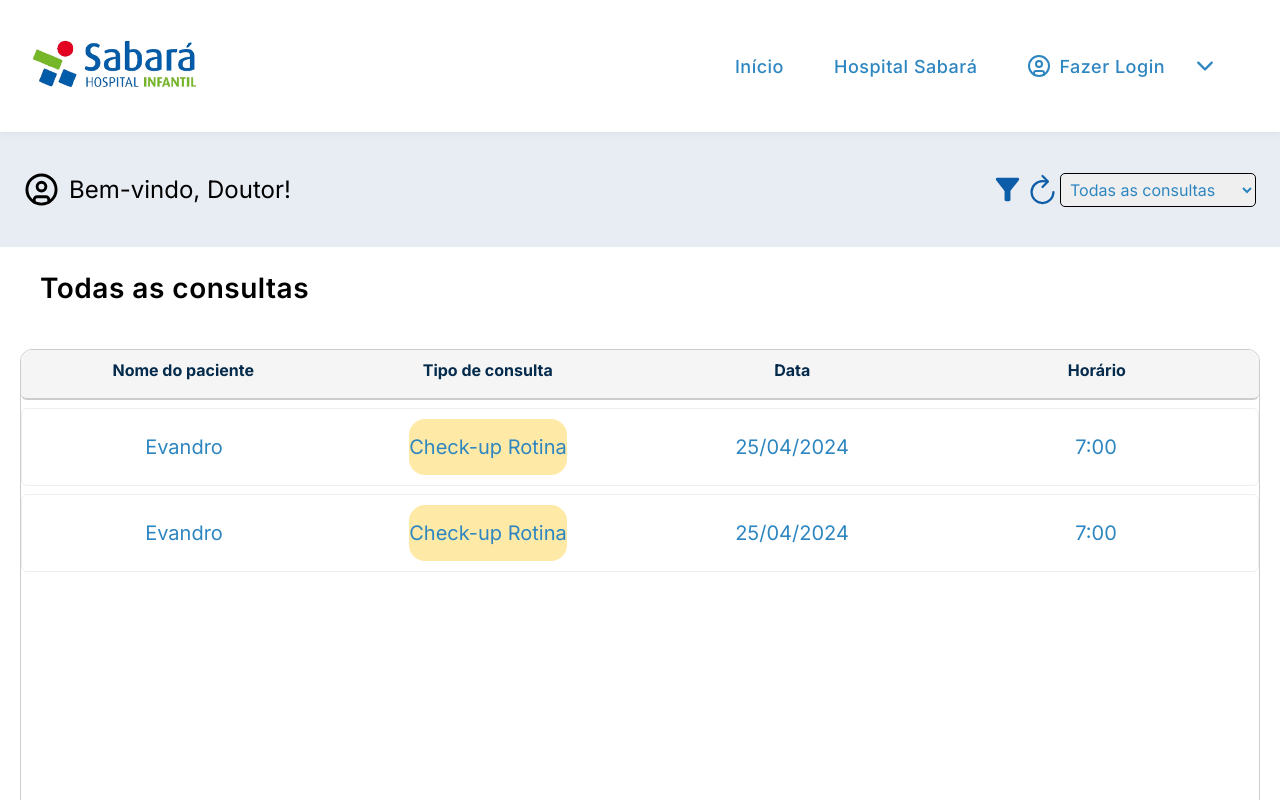
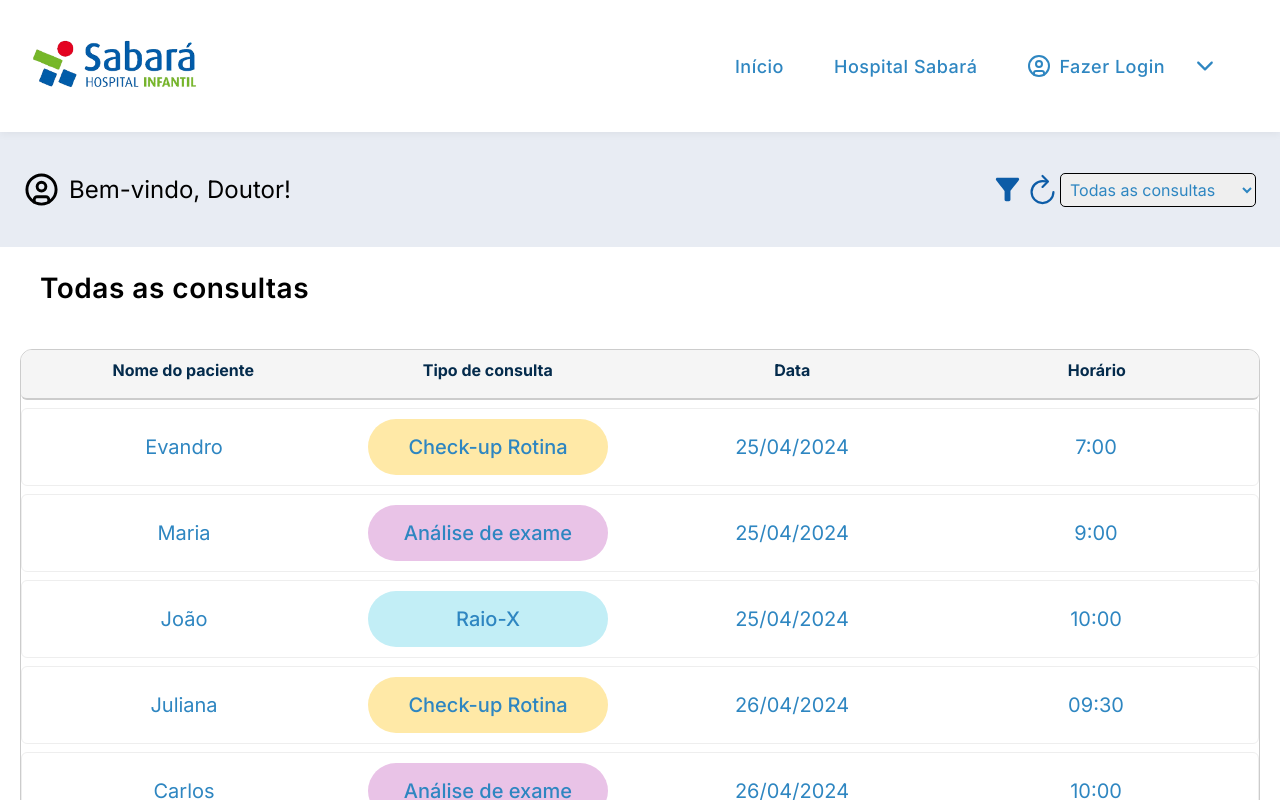
Before and after one commit to EvandroKaibara/Sabara, a React (Vite) app: page /consulta in a window 1280 px wide. Shown: the top 800 px of the page. Built offline with nearby package versions, Linux system fonts and the light colour scheme.

Commit message:
Colunas das tabelas

```diff
--- a/src/componentes/ItemTabelaConsulta/ItemTabelaConsulta.css
+++ b/src/componentes/ItemTabelaConsulta/ItemTabelaConsulta.css
@@ -20,11 +20,28 @@
 }
 
 .linha-consulta{
+  display: inline-block;
+  padding: 4px 12px;
+  border-radius: 999px;
+  font-size: 14px;
+  font-weight: 500;
+  width: 240px;
+  text-align: center;
+  color: #333;
+}
+
+.consulta-checkup {
   background-color: #FFE9A7;
-  padding: 5px 10px;
-  border-radius: 16px;
-  width: max-content;
 }
+
+.consulta-exame {
+  background-color: #E9C3E7;
+}
+
+.consulta-raiox {
+  background-color: #C2EEF6;
+}
+
 
 @media (max-width: 768px) {
 
--- a/src/componentes/ItemTabelaConsulta/ItemTabelaConsulta.jsx
+++ b/src/componentes/ItemTabelaConsulta/ItemTabelaConsulta.jsx
@@ -1,14 +1,29 @@
 import './ItemTabelaConsulta.css';
 
 const ItemTabela = ({ nome, tipoConsulta, data, horario }) => {
+  const getTipoConsultaClass = (tipo) => {
+    switch (tipo) {
+      case 'Check-up Rotina':
+        return 'consulta-checkup';
+      case 'Análise de exame':
+        return 'consulta-exame';
+      case 'Raio-X':
+        return 'consulta-raiox';
+      default:
+        return '';
+    }
+  };
+
   return (
     <div className='container-linha'>
-        <div className='linha-tabela linha-nome'>{nome}</div>
-        <div className='linha-tabela linha-consulta'>{tipoConsulta}</div>
-        <div className='linha-tabela linha-data'>{data}</div>
-        <div className='linha-tabela linha-horario'>{horario}</div>
+      <div className='linha-tabela linha-nome'>{nome}</div>
+      <div className={`linha-tabela linha-consulta ${getTipoConsultaClass(tipoConsulta)}`}>
+        {tipoConsulta}
+      </div>
+      <div className='linha-tabela linha-data'>{data}</div>
+      <div className='linha-tabela linha-horario'>{horario}</div>
     </div>
-  )
-}
+  );
+};
 
 export default ItemTabela;
--- a/src/componentes/ItemTabelaInternacao/ItemTabelaInternacao.css
+++ b/src/componentes/ItemTabelaInternacao/ItemTabelaInternacao.css
@@ -17,16 +17,34 @@
 
 .linha-estado{
   color: var(--branco);
-  background-color: var(--azul-claro);
   width: max-content;
   padding: 15px 25px;
   border-radius: 15px;
 }
 
-.linha-prontuario{
-  text-decoration: underline;
-}
-
 .linha-prontuario:hover{
   cursor: pointer;
 }
+
+.estado-badge {
+  color: white;
+  padding: 6px 12px;
+  border-radius: 20px;
+  font-size: 1rem;
+  font-weight: bold;
+  display: inline-block;
+  min-width: 140px;
+  text-align: center;
+}
+
+.linha-prontuario {
+  color: var(--azul-escuro);
+  cursor: pointer;
+  text-decoration: underline;
+  font-weight: bold;
+  transition: 0.3s;
+}
+
+.linha-prontuario:hover {
+  opacity: 0.8;
+}
--- a/src/componentes/ItemTabelaInternacao/ItemTabelaInternacao.jsx
+++ b/src/componentes/ItemTabelaInternacao/ItemTabelaInternacao.jsx
@@ -1,16 +1,43 @@
 import './ItemTabelaInternacao.css';
-
 import { Toaster, toast } from 'sonner';
 
 const ItemTabela = ({ nome, atualizacao, estado }) => {
+  const getEstadoStyle = (estado) => {
+    switch (estado) {
+      case 'Liberado':
+        return { backgroundColor: '#2E86C1' };
+      case 'Estável':
+        return { backgroundColor: '#77BB11' };
+      case 'Grave':
+        return { backgroundColor: '#E20B26' };
+      case 'Em observação':
+        return { backgroundColor: '#FABC00' };
+      default:
+        return {};
+    }
+  };
+
   return (
     <div className='container-linha'>
-        <div className='linha-tabela linha-nome'>{nome}</div>
-        <div className='linha-tabela linha-prontuario' onClick={() => toast.warning('Função em construção!')}><Toaster richColors/>Exibir prontuário</div>
-        <div className='linha-tabela linha-data'>{atualizacao}</div>
-        <div className='linha-tabela linha-estado'>{estado}</div>
+      <div className='linha-tabela linha-nome'>{nome}</div>
+
+      <div
+        className='linha-tabela linha-prontuario'
+        onClick={() => toast.warning('Função em construção!')}
+      >
+        <Toaster richColors />
+        Exibir prontuário
+      </div>
+
+      <div className='linha-tabela linha-data'>{atualizacao}</div>
+
+      <div className='linha-tabela linha-estado'>
+        <span className='estado-badge' style={getEstadoStyle(estado)}>
+          {estado}
+        </span>
+      </div>
     </div>
-  )
-}
+  );
+};
 
 export default ItemTabela;
--- a/src/componentes/Navegacao/index.jsx
+++ b/src/componentes/Navegacao/index.jsx
@@ -39,7 +39,7 @@ const Navegacao = () => {
 
             <div className={`navecao-links ${menuAberto ? 'ativo' : ''}`}>
                 <NavLink to="/" className='navecao-item'>Início</NavLink>
-                <a href="https://www.hospitalinfantilsabara.org.br/" className='navecao-item'>Hospital Sabará</a>
+                <a href="https://www.hospitalinfantilsabara.org.br/" target="_blank" className='navecao-item'>Hospital Sabará</a>
                 <NavLink to="/login" className='navecao-item'>
                     <LuCircleUser size={24} style={{ marginRight: '8px' }} />
                     Fazer Login
--- a/src/paginas/Consulta/Consulta.jsx
+++ b/src/paginas/Consulta/Consulta.jsx
@@ -35,8 +35,21 @@ const Consulta = () => {
             <div className='titulo-tabela'>Data</div>
             <div className='titulo-tabela'>Horário</div>
         </div>
-        <ItemTabela nome='Evandro' tipoConsulta='Check-up Rotina' data='25/04/2024' horario='7:00'/>
-        <ItemTabela nome='Evandro' tipoConsulta='Check-up Rotina' data='25/04/2024' horario='7:00'/>
+
+        <ItemTabela nome='Evandro' tipoConsulta='Check-up Rotina' data='25/04/2024' horario='7:00' />
+        <ItemTabela nome='Maria' tipoConsulta='Análise de exame' data='25/04/2024' horario='9:00' />
+        <ItemTabela nome='João' tipoConsulta='Raio-X' data='25/04/2024' horario='10:00' />
+        <ItemTabela nome='Juliana' tipoConsulta='Check-up Rotina' data='26/04/2024' horario='09:30'/>
+        <ItemTabela nome='Carlos' tipoConsulta='Análise de exame' data='26/04/2024' horario='10:00'/>
+        <ItemTabela nome='Fernanda' tipoConsulta='Raio-X' data='26/04/2024' horario='11:15'/>
+        <ItemTabela nome='Roberto' tipoConsulta='Check-up Rotina' data='27/04/2024' horario='08:00'/>
+        <ItemTabela nome='Luciana' tipoConsulta='Raio-X' data='27/04/2024' horario='13:00'/>
+        <ItemTabela nome='Amanda' tipoConsulta='Análise de exame' data='27/04/2024' horario='15:45'/>
+        <ItemTabela nome='Marcelo' tipoConsulta='Check-up Rotina' data='28/04/2024' horario='07:45'/>
+        <ItemTabela nome='Bianca' tipoConsulta='Análise de exame' data='28/04/2024' horario='12:30'/>
+        <ItemTabela nome='Patrícia' tipoConsulta='Raio-X' data='29/04/2024' horario='16:20'/>
+        <ItemTabela nome='Gabriel' tipoConsulta='Check-up Rotina' data='30/04/2024' horario='09:00'/>
+
 
     </div>
     <Rodape />
--- a/src/paginas/Home/Home.jsx
+++ b/src/paginas/Home/Home.jsx
@@ -1,4 +1,4 @@
-import './Home.css'
+import './Home.css';
 
 import Banner from "../../componentes/Banner";
 import Botoes from "../../componentes/Botoes";
--- a/src/paginas/Internacao/Internacao.jsx
+++ b/src/paginas/Internacao/Internacao.jsx
@@ -36,21 +36,14 @@ const Internacao = () => {
             <div className='titulo-tabela'>Estado</div>
         </div>
         <ItemTabelaInternacao nome='Evandro' atualizacao='01/04/2025 às 09:00' estado='Liberado'/>
-        <ItemTabelaInternacao nome='Evandro' atualizacao='01/04/2025 às 09:00' estado='Liberado'/>
-        <ItemTabelaInternacao nome='Evandro' atualizacao='01/04/2025 às 09:00' estado='Liberado'/>
-        <ItemTabelaInternacao nome='Evandro' atualizacao='01/04/2025 às 09:00' estado='Liberado'/>
-        <ItemTabelaInternacao nome='Evandro' atualizacao='01/04/2025 às 09:00' estado='Liberado'/>
-        <ItemTabelaInternacao nome='Evandro' atualizacao='01/04/2025 às 09:00' estado='Liberado'/>
-        <ItemTabelaInternacao nome='Evandro' atualizacao='01/04/2025 às 09:00' estado='Liberado'/>
-        <ItemTabelaInternacao nome='Evandro' atualizacao='01/04/2025 às 09:00' estado='Liberado'/>
-        <ItemTabelaInternacao nome='Evandro' atualizacao='01/04/2025 às 09:00' estado='Liberado'/>
-        <ItemTabelaInternacao nome='Evandro' atualizacao='01/04/2025 às 09:00' estado='Liberado'/>
-        <ItemTabelaInternacao nome='Evandro' atualizacao='01/04/2025 às 09:00' estado='Liberado'/>
-        <ItemTabelaInternacao nome='Evandro' atualizacao='01/04/2025 às 09:00' estado='Liberado'/>
-        <ItemTabelaInternacao nome='Evandro' atualizacao='01/04/2025 às 09:00' estado='Liberado'/>
-        <ItemTabelaInternacao nome='Evandro' atualizacao='01/04/2025 às 09:00' estado='Liberado'/>
-        <ItemTabelaInternacao nome='Evandro' atualizacao='01/04/2025 às 09:00' estado='Liberado'/>
-        <ItemTabelaInternacao nome='Evandro' atualizacao='01/04/2025 às 09:00' estado='Liberado'/>
+        <ItemTabelaInternacao nome='Mariana Silva' atualizacao='01/04/2025 às 09:40' estado='Estável'/>
+        <ItemTabelaInternacao nome='Carlos Mendes' atualizacao='01/04/2025 às 10:10' estado='Grave'/>
+        <ItemTabelaInternacao nome='Ana Souza' atualizacao='01/04/2025 às 10:30' estado='Em observação'/>
+        <ItemTabelaInternacao nome='Ricardo Lima' atualizacao='01/04/2025 às 11:00' estado='Liberado'/>
+        <ItemTabelaInternacao nome='Fernanda Rocha' atualizacao='01/04/2025 às 11:20' estado='Estável'/>
+        <ItemTabelaInternacao nome='João Pedro' atualizacao='01/04/2025 às 11:45' estado='Grave'/>
+        <ItemTabelaInternacao nome='Beatriz Nunes' atualizacao='01/04/2025 às 12:00' estado='Em observação'/>
+
 
     </div>
     <Rodape />
```
